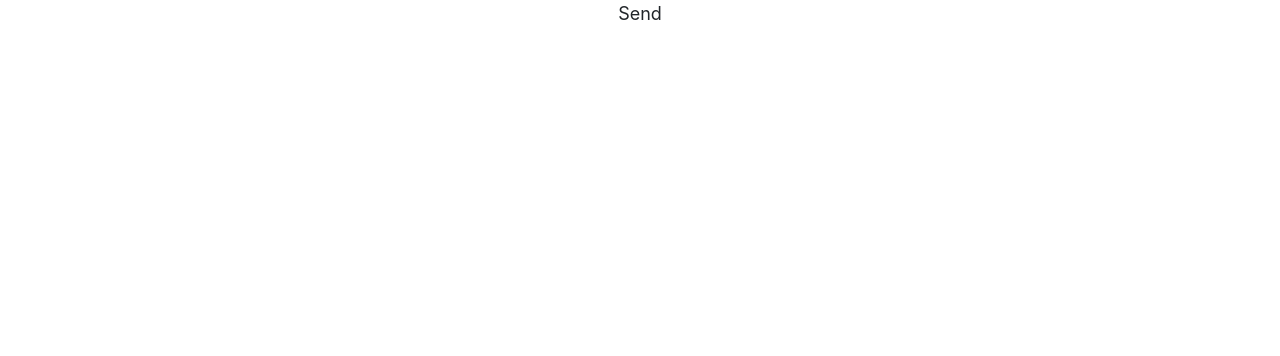
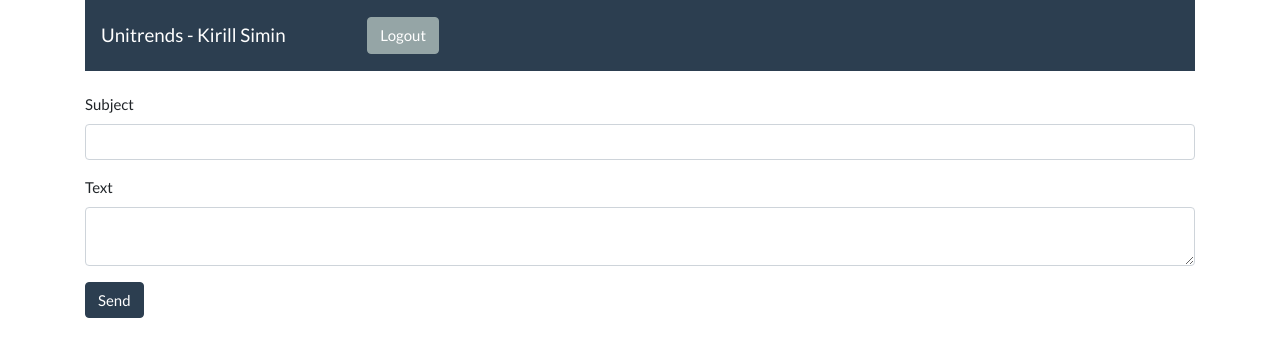
Before and after one commit to kirillsimin/ReactEmailAPI, a React (Create React App) app: page /send-email in a window 1280 px wide. Shown: the top 356 px of the page. Built offline with nearby package versions, Linux system fonts and the light colour scheme; sample sign-in values are in the browser's storage.

Commit message:
adds send emails, auth

```diff
--- a/package.json
+++ b/package.json
@@ -4,7 +4,7 @@
   "private": true,
   "dependencies": {
     "axios": "^0.18.0",
-    "bootstrap": "^4.1.3",
+    "bootswatch": "^4.1.3",
     "react": "^16.4.2",
     "react-dom": "^16.4.2",
     "react-router-dom": "^4.3.1",
--- /dev/null
+++ b/src/AuthContext.js
@@ -0,0 +1,2 @@
+import React from 'react';
+export default React.createContext();
--- a/src/api/auth.js
+++ b/src/api/auth.js
@@ -7,3 +7,8 @@ export function login(email, password) {
 export function register(name, email, password) {
     return axios.post('/api/register', { name, email, password });
 }
+
+export function logout() {
+    axios.defaults.headers.common['Authorization'] = 'Bearer ' + localStorage.getItem('jwt');
+    return axios.post('/api/logout', { token: localStorage.getItem('jwt') });
+}
--- /dev/null
+++ b/src/components/App.js
@@ -0,0 +1,46 @@
+import React, { Component } from 'react';
+import { Route, Switch, Redirect } from 'react-router-dom';
+import Login from './Login';
+import Register from './Register';
+import Send from './Send';
+import View from './View';
+import Layout from './Layout';
+import AuthContext from '../AuthContext';
+
+export default class App extends Component {
+    state = {};
+
+    setToken(jwt) {
+        this.setState({ jwt });
+        localStorage.setItem('jwt', jwt);
+    }
+
+    componentWillMount() {
+        const token = localStorage.getItem('jwt');
+        if (token) this.setToken(token);
+    }
+
+    handleAuth = jwt => {
+        this.setToken(jwt);
+    };
+
+    render() {
+        const { jwt } = this.state;
+
+        return (
+            <AuthContext.Provider value={this.handleAuth}>
+                <Layout jwt={jwt}>
+                    <Switch>
+                        {!jwt && <Route path="/" exact component={Login} />}
+                        {!jwt && <Route path="/register" exact component={Register} />}
+                        {!jwt && <Redirect to="/" />}
+
+                        {jwt && <Route path="/send-email" exact component={Send} />}
+                        {jwt && <Route path="/view-emails" exact component={View} />}
+                        {jwt && <Redirect to="/send-email" />}
+                    </Switch>
+                </Layout>
+            </AuthContext.Provider>
+        );
+    }
+}
--- a/src/components/Layout.js
+++ b/src/components/Layout.js
@@ -1,11 +1,21 @@
 import React, { Component } from 'react';
+import Logout from './Logout';
 
-class Layout extends Component {
-    render(view) {
-        <div>
-            view
-        </div>
+export default class Layout extends Component {
+    render() {
+        return (
+            <div className="container">
+                <nav className="navbar navbar-expand-lg navbar-dark bg-primary">
+                    <div className="navbar-brand" href="#">
+                        Unitrends - Kirill Simin
+                    </div>
+                    <div className="collapse navbar-collapse">
+                        <Logout jwt={this.props.jwt} />
+                    </div>
+                </nav>
+                <br />
+                {this.props.children}
+            </div>
+        );
     }
 }
-
-export default Layout;
--- a/src/components/Login.js
+++ b/src/components/Login.js
@@ -1,5 +1,6 @@
 import React, { Component } from 'react';
 import { login } from '../api/auth';
+import AuthContext from '../AuthContext';
 
 class Login extends Component {
     state = {
@@ -7,13 +8,16 @@ class Login extends Component {
         password: ''
     };
 
+    componentWillMount() {
+        localStorage.clear();
+    }
+
     handleSubmit = async event => {
         event.preventDefault();
 
         const { email, password } = this.state;
         const response = await login(email, password);
-        console.log(response);
-        localStorage.setItem('jwt', response.data.token);
+        this.props.onAuth(response.data.token);
     };
 
     handleChange = event => {
@@ -41,4 +45,7 @@ class Login extends Component {
     }
 }
 
-export default Login;
+export default () =>
+    <AuthContext.Consumer>
+        {onAuth => <Login onAuth={onAuth} />}
+    </AuthContext.Consumer>;
--- /dev/null
+++ b/src/components/Logout.js
@@ -0,0 +1,33 @@
+import React, { Component } from 'react';
+import { logout } from '../api/auth';
+
+export default class Logout extends Component {
+    state = {
+        status: ''
+    };
+
+    handleSubmit = async event => {
+        event.preventDefault();
+
+        const response = await logout();
+        if (response.status === 200) {
+            localStorage.clear();
+            this.setState({ status: response.status });
+            window.location.reload();
+        }
+    };
+
+    render() {
+        if (!this.props.jwt) {
+            return null;
+        }
+
+        return (
+            <form className="form-inline my-2 my-lg-0" onSubmit={this.handleSubmit}>
+                <button className="btn btn-secondary my-2 my-sm-0 offset-md-11" type="submit">
+                    Logout
+                </button>
+            </form>
+        );
+    }
+}
--- a/src/components/Register.js
+++ b/src/components/Register.js
@@ -1,5 +1,6 @@
 import React, { Component } from 'react';
 import { register } from '../api/auth';
+import AuthContext from '../AuthContext';
 
 class Register extends Component {
     state = {
@@ -13,7 +14,7 @@ class Register extends Component {
 
         const { name, email, password } = this.state;
         const response = await register(name, email, password);
-        localStorage.setItem('jwt', response.data.token);
+        this.props.onAuth(response.data.token);
     };
 
     handleChange = event => {
@@ -46,4 +47,7 @@ class Register extends Component {
     }
 }
 
-export default Register;
+export default () =>
+    <AuthContext.Consumer>
+        {onAuth => <Register onAuth={onAuth} />}
+    </AuthContext.Consumer>;
--- a/src/components/Send.js
+++ b/src/components/Send.js
@@ -1,11 +1,52 @@
 import React, { Component } from 'react';
-import '../App.css';
+import { Redirect } from 'react-router-dom';
+import { send } from '../api/email';
 
 class Send extends Component {
+    state = {
+        subject: '',
+        text: '',
+        status: null
+    };
+
+    handleSubmit = async event => {
+        event.preventDefault();
+
+        const { subject, text } = this.state;
+        const response = await send(subject, text);
+        if (response.status) {
+            this.setState({ status: response.status });
+        }
+    };
+
+    handleChange = event => {
+        this.setState({ [event.target.name]: event.target.value });
+    };
+
     render() {
+        if (this.state.status === 201) {
+            return <Redirect to="/view-emails" />;
+        }
+
+        if (this.state.status === 401) {
+            return <Redirect to="/" />;
+        }
+
         return (
             <div className="App">
-        <p className="App-intro">Send</p>
+                <form onSubmit={this.handleSubmit}>
+                    <div className="form-group">
+                        <label>Subject</label>
+                        <input name="subject" className="form-control" onChange={this.handleChange} />
+                    </div>
+
+                    <div className="form-group">
+                        <label>Text</label>
+                        <textarea name="text" className="form-control" onChange={this.handleChange} />
+                    </div>
+
+                    <button className="btn btn-primary">Send</button>
+                </form>
             </div>
         );
     }
--- a/src/components/View.js
+++ b/src/components/View.js
@@ -11,17 +11,29 @@ class View extends Component {
         this.setState({ emails: emails.data });
     };
 
+    formatDate(sentAt) {
+        let options = { weekday: 'long', year: 'numeric', month: 'long', day: 'numeric' };
+        let date = new Date(sentAt);
+        return date.toLocaleDateString('en-US', options);
+    }
+
     renderEmails() {
+        let self = this;
         return this.state.emails.map(function(email, index) {
             return (
-                <div className={['panel', 'panel-default']} key={index}>
-                    <div className="panel-heading">
+                <div className="card border-secondary mb-3" key={index}>
+                    <h3 className="card-header">
                         {email.subject}
+                    </h3>
+                    <div className="card-body">
+                        <p className="card-text">
+                            <i>
+                                "{email.text}"
+                            </i>
+                        </p>
                     </div>
-                    <div className="panel-body">
-                        <p>
-                            {email.text}
-                        </p>
+                    <div className="card-footer text-muted">
+                        Sent on: {self.formatDate(email.sent_at)}
                     </div>
                 </div>
             );
@@ -29,12 +41,7 @@ class View extends Component {
     }
 
     render() {
-        return (
-            <div className="App">
-                <p className="App-intro">View</p>
-                {this.renderEmails()}
-            </div>
-        );
+        return this.renderEmails();
     }
 }
 
--- a/src/index.js
+++ b/src/index.js
@@ -1,22 +1,13 @@
 import React from 'react';
 import ReactDOM from 'react-dom';
-import './index.css';
-import Login from './components/Login';
-import Register from './components/Register';
-import Send from './components/Send';
-import View from './components/View';
+import App from './components/App';
 import registerServiceWorker from './registerServiceWorker';
-import 'bootstrap/dist/css/bootstrap.min.css';
-import { BrowserRouter, Route } from 'react-router-dom';
+import 'bootswatch/dist/flatly/bootstrap.min.css';
+import { BrowserRouter } from 'react-router-dom';
 
 ReactDOM.render(
     <BrowserRouter>
-        <div>
-            <Route path="/" exact component={Login} />
-            <Route path="/register" exact component={Register} />
-            <Route path="/send-email" exact component={Send} />
-            <Route path="/view-emails" exact component={View} />
-        </div>
+        <App />
     </BrowserRouter>,
     document.getElementById('root')
 );
```
Also changed, not shown: 1 other file (tests, documents, lock files or other folders). Lines whose indentation alone changed are shown as unchanged.
